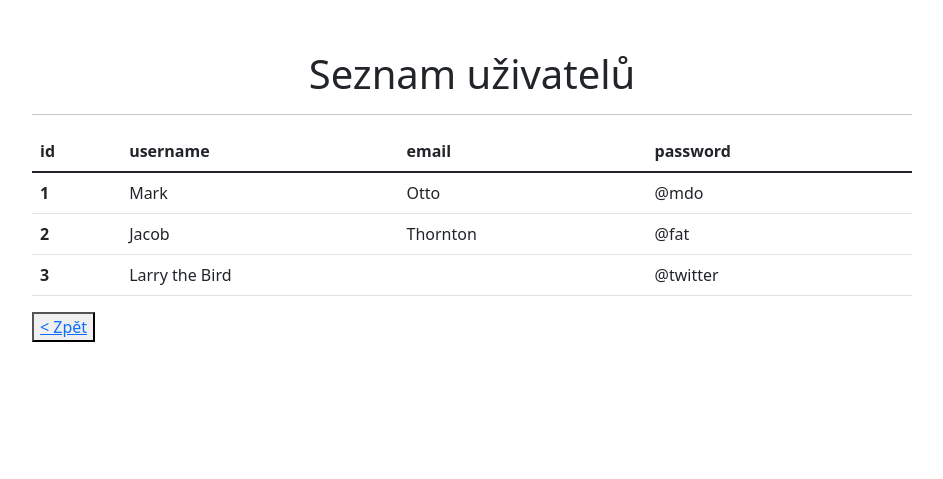
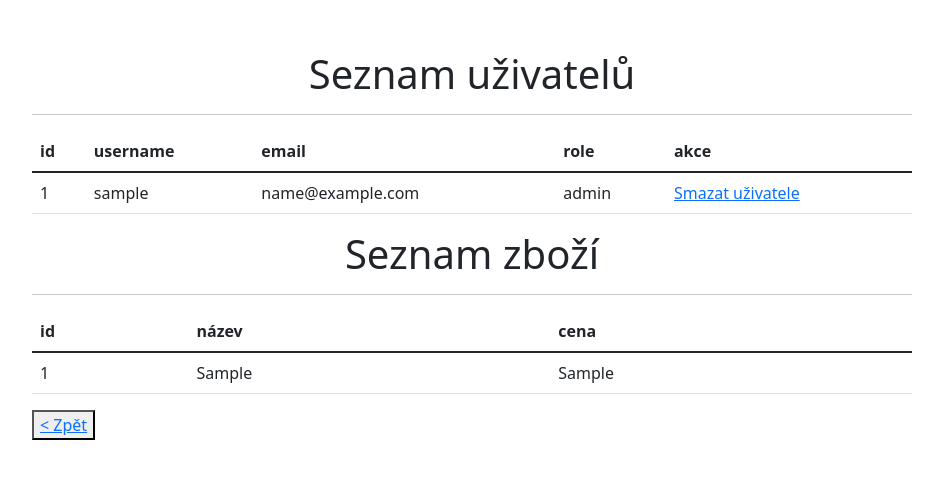
Before and after one commit to dadasus2/bohatec_eshop, a PHP site: page /admin.php in a window 1280 px wide. Shown: the top 479 px of the page, without its empty margins (168-1111 px from the left). Run offline with PHP 8.4, Linux system fonts and the light colour scheme; the visitor is signed in with stand-in values (Sample User, id 1); tables that the repository leaves empty or names only in its code hold one stand-in row (values such as "Sample post"); some libraries are stand-ins or nearby versions.

Commit message:
send some pictures

```diff
--- a/admin.php
+++ b/admin.php
@@ -1,5 +1,10 @@
 <?php
-session_start();
+include 'header.php';
+
+if ($_SESSION['uzivatel_role'] != 'admin') {
+    header("location: ./index.php");
+    exit();
+}
 ?>
 <!doctype html>
 <html lang="en">
@@ -12,13 +17,19 @@ session_start();
     <!-- Bootstrap CSS -->
     <link href="https://cdn.jsdelivr.net/npm/bootstrap@5.1.3/dist/css/bootstrap.min.css" rel="stylesheet"
           integrity="sha384-1BmE4kWBq78iYhFldvKuhfTAU6auU8tT94WrHftjDbrCEXSU1oBoqyl2QvZ6jIW3" crossorigin="anonymous">
-    <link href="css/admin.css" rel="stylesheet" />
+    <link href="css/admin.css" rel="stylesheet"/>
 
     <title>Přihlášení</title>
 </head>
 
 <body>
+<?php
+require_once('Db.php');
+Db::connect('127.0.0.1', 'bohatec_obchod', 'root', '');
 
+$users = Db::queryAll("SELECT * FROM uzivatele");
+$products = Db::queryAll("SELECT * FROM zbozi");
+?>
 <table class="table">
     <thead>
     <h1 class="text-center">Seznam uživatelů</h1>
@@ -27,28 +38,55 @@ session_start();
         <th scope="col">id</th>
         <th scope="col">username</th>
         <th scope="col">email</th>
-      <th scope="col">password</th>
+        <th scope="col">role</th>
+        <th scope="col">akce</th>
     </tr>
     </thead>
-  <tbody>
+    <?php
+    echo "<tbody>";
+    foreach ($users as $user) {
+        echo "<tr>";
+        echo "<td>" . $user['id'] . "</td>";
+        echo "<td>" . $user['username'] . "</td>";
+        echo "<td>" . $user['email'] . "</td>";
+        echo "<td>" . $user['role'] . "</td>";
+        echo "<td><a href=admin.php?id=". $user['id'] . ">Smazat uživatele</a></td>";
+        echo "</tr>";
+    }
+    echo "</tbody>";
+
+    if (isset($_GET['id'])){
+        $delete = Db::queryOne("DELETE FROM uzivatele WHERE id = " . $_GET['id']);
+        header("location: ./admin.php");
+        exit();
+
+    }
+    ?>
+
+</table>
+
+<table class="table">
+    <thead>
+    <h1 class="text-center">Seznam zboží</h1>
+    <hr>
     <tr>
-      <th scope="row">1</th>
-      <td>Mark</td>
-      <td>Otto</td>
-      <td>@mdo</td>
+        <th scope="col">id</th>
+        <th scope="col">název</th>
+        <th scope="col">cena</th>
     </tr>
-    <tr>
-      <th scope="row">2</th>
-      <td>Jacob</td>
-      <td>Thornton</td>
-      <td>@fat</td>
-    </tr>
-    <tr>
-      <th scope="row">3</th>
-      <td colspan="2">Larry the Bird</td>
-      <td>@twitter</td>
-    </tr>
-  </tbody>
+    </thead>
+    <?php
+    echo "<tbody>";
+    foreach ($products as $product) {
+        echo "<tr>";
+        echo "<td>" . $product['id'] . "</td>";
+        echo "<td>" . $product['nazev'] . "</td>";
+        echo "<td>" . $product['cena'] . "</td>";
+        echo "</tr>";
+    }
+
+    echo "</tbody>";
+    ?>
 </table>
 
 
--- a/index.php
+++ b/index.php
@@ -44,12 +44,12 @@ include 'header.php';
                     <li class="nav-item"><a class="nav-link" href="#services">Výhody</a></li>
                     <li class="nav-item"><a class="nav-link" href="#portfolio">Nabídka</a></li>
                     <li class="nav-item"><a class="nav-link" href="#contact">Kontakt</a></li>
-                    <li class="nav-item"><a class="nav-link" href="#"><span class="material-symbols-outlined">
-                                shopping_cart
-                            </span></a></li>
 
                     <?php
                     if(isset($_SESSION['uzivatel_id'])){
+                        echo "<li class='nav-item'><a class='nav-link' href=''><span class='material-symbols-outlined'>
+                        shopping_cart
+                            </span></a></li>";
                         echo "<li class='nav-item'><a class='nav-link' href='logout.php'>odhlásit</a></li>";
                     } else{
                         echo "<li class='nav-item'><a class='nav-link' href='login.php'>přihlásit</a></li>";
```
Also changed, not shown: login.php (+8 -9 lines). Lines whose indentation alone changed are shown as unchanged.
